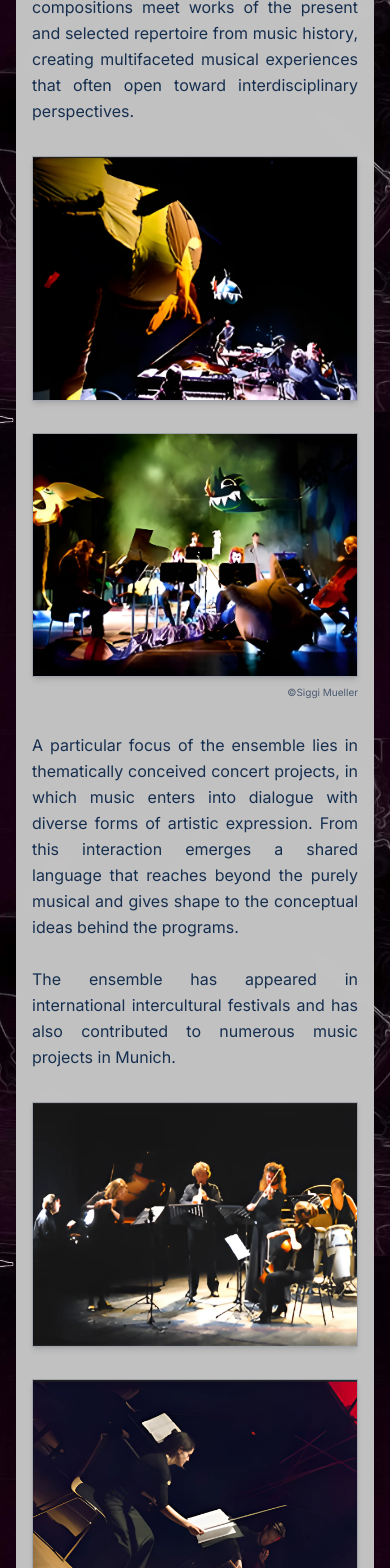
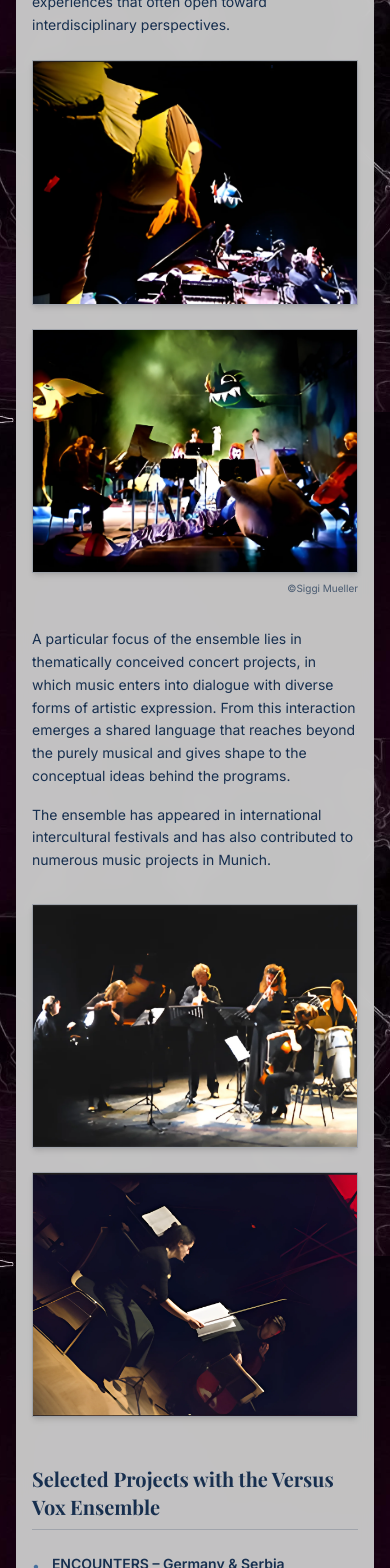
Before and after one commit to Oluwashola001/dijanav2, a Next.js app: page /ensembles in a window 390 px wide. Shown: the part 432-2000 px from the top of the page. Built offline with nearby package versions, Linux system fonts and the light colour scheme; a web font is replaced by a local one.

Commit message:
adjusted spacing on text body - ensembles

```diff
--- a/app/ensembles/page.tsx
+++ b/app/ensembles/page.tsx
@@ -18,7 +18,9 @@ const CONTENT = {
         The <strong>Versus Vox Ensemble</strong>, founded in 2000 by <strong>Dijana Bošković</strong>, performs in flexible formations ranging from duo to nonet. At the core of its artistic work lies an ongoing engagement with modern music and a close dialogue with contemporary composers. Within the ensemble’s programs, original compositions meet works of the present and selected repertoire from music history, creating multifaceted musical experiences that often open toward interdisciplinary perspectives.
       </>,
       <>
-        A particular focus of the ensemble lies in thematically conceived concert projects, in which music enters into dialogue with diverse forms of artistic expression. From this interaction emerges a shared language that reaches beyond the purely musical and gives shape to the conceptual ideas behind the programs.<br/><br/>
+        A particular focus of the ensemble lies in thematically conceived concert projects, in which music enters into dialogue with diverse forms of artistic expression. From this interaction emerges a shared language that reaches beyond the purely musical and gives shape to the conceptual ideas behind the programs.
+      </>,
+      <>
         The ensemble has appeared in international intercultural festivals and has also contributed to numerous music projects in Munich.
       </>
     ],
@@ -47,7 +49,9 @@ const CONTENT = {
         Das <strong>Versus Vox Ensemble</strong>, gegründet im Jahr 2000 von <strong>Dijana Bošković</strong>, tritt in variablen Besetzungen vom Duo bis zum Nonett auf. Im Mittelpunkt seiner Arbeit steht die lebendige Auseinandersetzung mit der Musik der Moderne sowie der intensive Dialog mit zeitgenössischen Komponistinnen und Komponisten. In den Programmen des Ensembles begegnen sich eigene Kompositionen, Werke der Gegenwart und ausgewählte Positionen der Musikgeschichte und verbinden sich zu vielschichtigen musikalischen Erfahrungsräumen, die häufig auch interdisziplinäre Perspektiven einbeziehen.
       </>,
       <>
-        Ein besonderer Fokus liegt auf thematisch konzipierten Konzertprojekten, in denen Musik mit unterschiedlichen künstlerischen Ausdrucksformen in Beziehung tritt. Aus diesem Dialog entsteht eine gemeinsame Sprache, die über das rein Musikalische hinausweist und die inhaltliche Idee der Programme erfahrbar macht.<br/><br/>
+        Ein besonderer Fokus liegt auf thematisch konzipierten Konzertprojekten, in denen Musik mit unterschiedlichen künstlerischen Ausdrucksformen in Beziehung tritt. Aus diesem Dialog entsteht eine gemeinsame Sprache, die über das rein Musikalische hinausweist und die inhaltliche Idee der Programme erfahrbar macht.
+      </>,
+      <>
         Mit seinen Projekten war das Ensemble bei internationalen interkulturellen Festivals vertreten und prägte darüber hinaus zahlreiche Musikprojekte in München.
       </>
     ],
@@ -180,7 +184,7 @@ export default function VersusVoxPage() {
         {/* EXPANDED #CCCCCC BACKGROUND CONTAINER */}
         <div className="bg-[#CCCCCC]/95 backdrop-blur-sm px-4 md:px-12 py-8 md:py-12 shadow-2xl border-t-4 border-[#172F4F]">
 
-          <div className="space-y-16">
+          <div className="space-y-12 md:space-y-16">
 
             {/* 1. ABOUT SECTION */}
             <section id="about" className="scroll-mt-32">
@@ -197,14 +201,14 @@ export default function VersusVoxPage() {
 
               {/* PARAGRAPH 1 */}
               <ScrollReveal delay={0.1}>
-                <p className="font-body text-base md:text-lg leading-relaxed text-[#172F4F] mb-8 text-justify md:text-left">
+                <p className="font-body text-sm md:text-base leading-relaxed text-[#172F4F] mb-6 md:mb-8 text-left break-words">
                   {currentContent.paragraphs[0]}
                 </p>
               </ScrollReveal>
 
               {/* DUAL IMAGES 1 */}
               <div className="mb-8">
-                <div className="grid grid-cols-1 md:grid-cols-2 gap-8">
+                <div className="grid grid-cols-1 md:grid-cols-2 gap-6 md:gap-8">
                   <ScrollReveal delay={0.1}>
                     <img
                       src="/images/ensemble_1a.webp"
@@ -227,16 +231,21 @@ export default function VersusVoxPage() {
                 </ScrollReveal>
               </div>
 
-              {/* PARAGRAPH 2 */}
+              {/* PARAGRAPHS 2 & 3 */}
               <ScrollReveal delay={0.1}>
-                <p className="font-body text-base md:text-lg leading-relaxed text-[#172F4F] mb-8 text-justify md:text-left">
-                  {currentContent.paragraphs[1]}
-                </p>
+                <div className="space-y-4 md:space-y-5 mb-8">
+                  <p className="font-body text-sm md:text-base leading-relaxed text-[#172F4F] text-left break-words">
+                    {currentContent.paragraphs[1]}
+                  </p>
+                  <p className="font-body text-sm md:text-base leading-relaxed text-[#172F4F] text-left break-words">
+                    {currentContent.paragraphs[2]}
+                  </p>
+                </div>
               </ScrollReveal>
 
               {/* DUAL IMAGES 2 */}
-              <div className="mb-12">
-                <div className="grid grid-cols-1 md:grid-cols-2 gap-8">
+              <div className="mb-8 md:mb-12">
+                <div className="grid grid-cols-1 md:grid-cols-2 gap-6 md:gap-8">
                   <ScrollReveal delay={0.1}>
                     <img
                       src="/images/ensemble_2a.webp"
@@ -259,12 +268,12 @@ export default function VersusVoxPage() {
             <section id="projects" className="scroll-mt-32">
 
               <ScrollReveal delay={0.1}>
-                <h3 className="text-2xl font-serif font-bold text-[#172F4F] mb-6 border-b border-[#172F4F]/20 pb-2">
+                <h3 className="text-xl md:text-2xl font-serif font-bold text-[#172F4F] mb-6 border-b border-[#172F4F]/20 pb-2">
                   {currentContent.projectsTitle}
                 </h3>
               </ScrollReveal>
 
-              <ul className="space-y-4 font-body text-base md:text-lg mb-12">
+              <ul className="space-y-3 md:space-y-4 font-body text-sm md:text-base mb-10 md:mb-12 break-words">
                 {currentContent.projects.map((project, index) => (
                   <ScrollReveal delay={0.1 + (index * 0.05)} key={index}>
                     <li className="flex flex-col md:flex-row md:items-center justify-between gap-3 border-b border-[#172F4F]/10 pb-4 last:border-0 last:pb-0">
```
